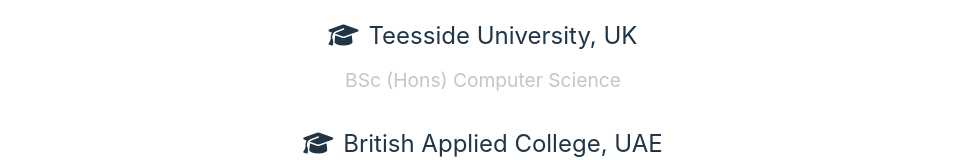
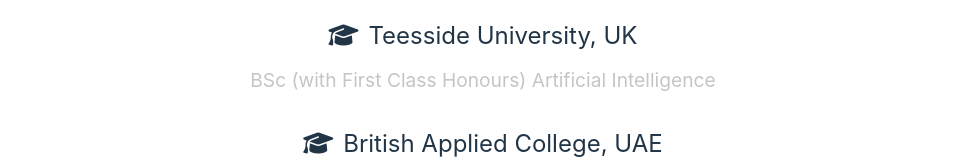
Before and after one commit to bil0ak/bilal-portfolio, a React (Vite) app: page / in a window 1280 px wide. Shown: the part 1883-2043 px from the top of the page, without its empty margins (157-1122 px from the left). Built offline with nearby package versions, Linux system fonts and the light colour scheme.

Commit message:
update bsc details

```diff
--- a/src/components/education/Education.jsx
+++ b/src/components/education/Education.jsx
@@ -14,7 +14,9 @@
               <i className="fas fa-graduation-cap"></i>
               Teesside University, UK
             </div>
-            <div className="subtitle">BSc (Hons) Computer Science</div>
+            <div className="subtitle">
+              BSc (with First Class Honours) Artificial Intelligence
+            </div>
           </div>
           <div className="item">
             <div className="title">
```
